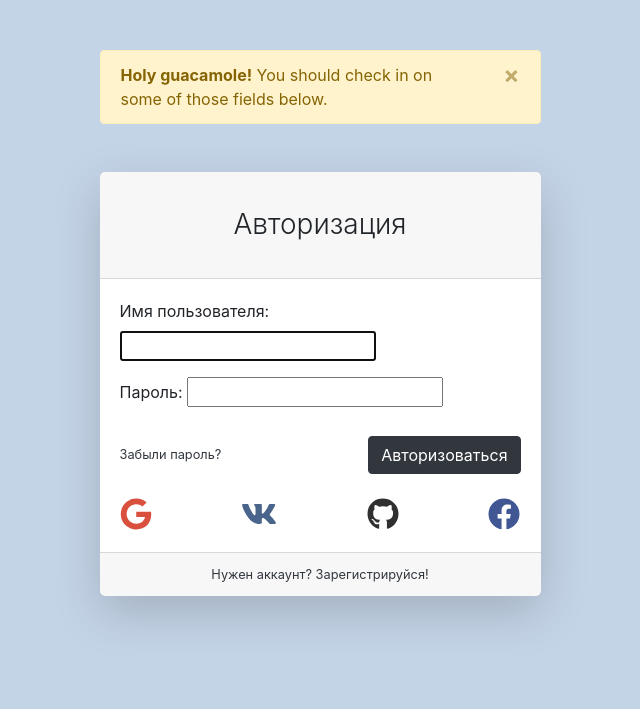
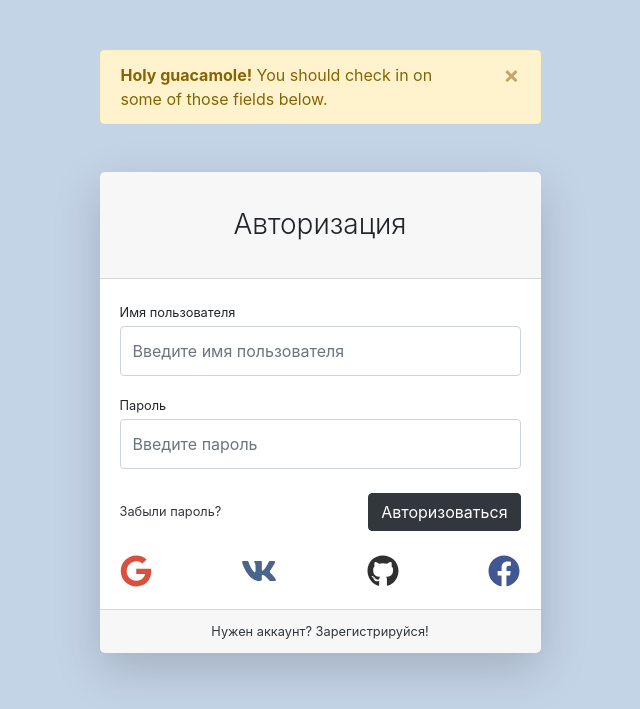
Before and after one commit to Shura-Joy/Store, a Django app: page /users/login/ in a window 1280 px wide. Shown: the top 709 px of the page, without its empty margins (320-960 px from the left). Run offline with Django 4.2, Linux system fonts and the light colour scheme; parts of the project's set-up code (start-up, migrations or seed data) failed here and were passed over; some libraries are stand-ins or nearby versions.

Commit message:
better inputs

```diff
--- a/store/users/forms.py
+++ b/store/users/forms.py
@@ -1,9 +1,15 @@
-from django.contrib.auth.forms import AuthenticationForm
+from django import forms
+from django.contrib.auth.forms import AuthenticationForm, UserCreationForm
 
 from .models import User
 
 
 class UserLoginForm(AuthenticationForm):
+    username = forms.CharField(widget=forms.TextInput(
+        attrs={'class': 'form-control py-4', 'placeholder': 'Введите имя пользователя'}), required=True)
+    password = forms.CharField(
+        widget=forms.PasswordInput(attrs={'class': 'form-control py-4', 'placeholder': 'Введите пароль'}), required=True)
+
     class Meta:
         model = User
         fields = ('username', 'password')
--- a/store/users/templates/users/login.html
+++ b/store/users/templates/users/login.html
@@ -18,7 +18,14 @@
                         <div class="card-body">
                             <form action="{% url 'users:login' %}" method='post'>
                                 {% csrf_token %}
-                                {{ form.as_p }}
+                                <div class="form-group">
+                                    <label class="small mb-1" for="{{ form.username.id_for_label }}">Имя пользователя</label>
+                                    {{ form.username }}
+                                </div>
+                                <div class="form-group">
+                                    <label class="small mb-1" for="{{ form.password.id_for_label }}">Пароль</label>
+                                    {{ form.password }}
+                                </div>
                                 <div class="form-group d-flex align-items-center justify-content-between mt-4 mb-0">
                                     <a class="small" href="#">Забыли пароль?</a>
                                     <input class="btn btn-primary" type="submit" value="Авторизоваться">
```
